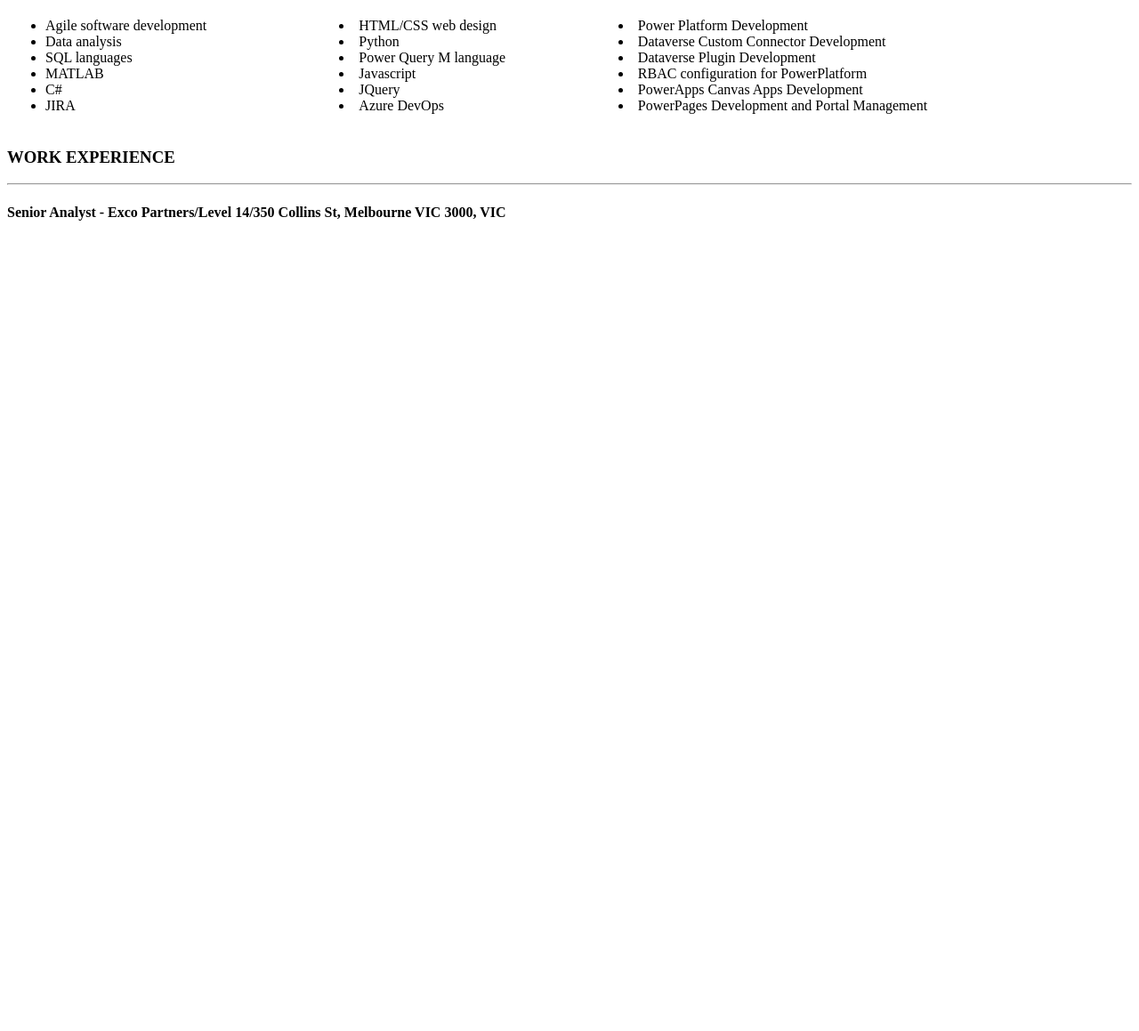
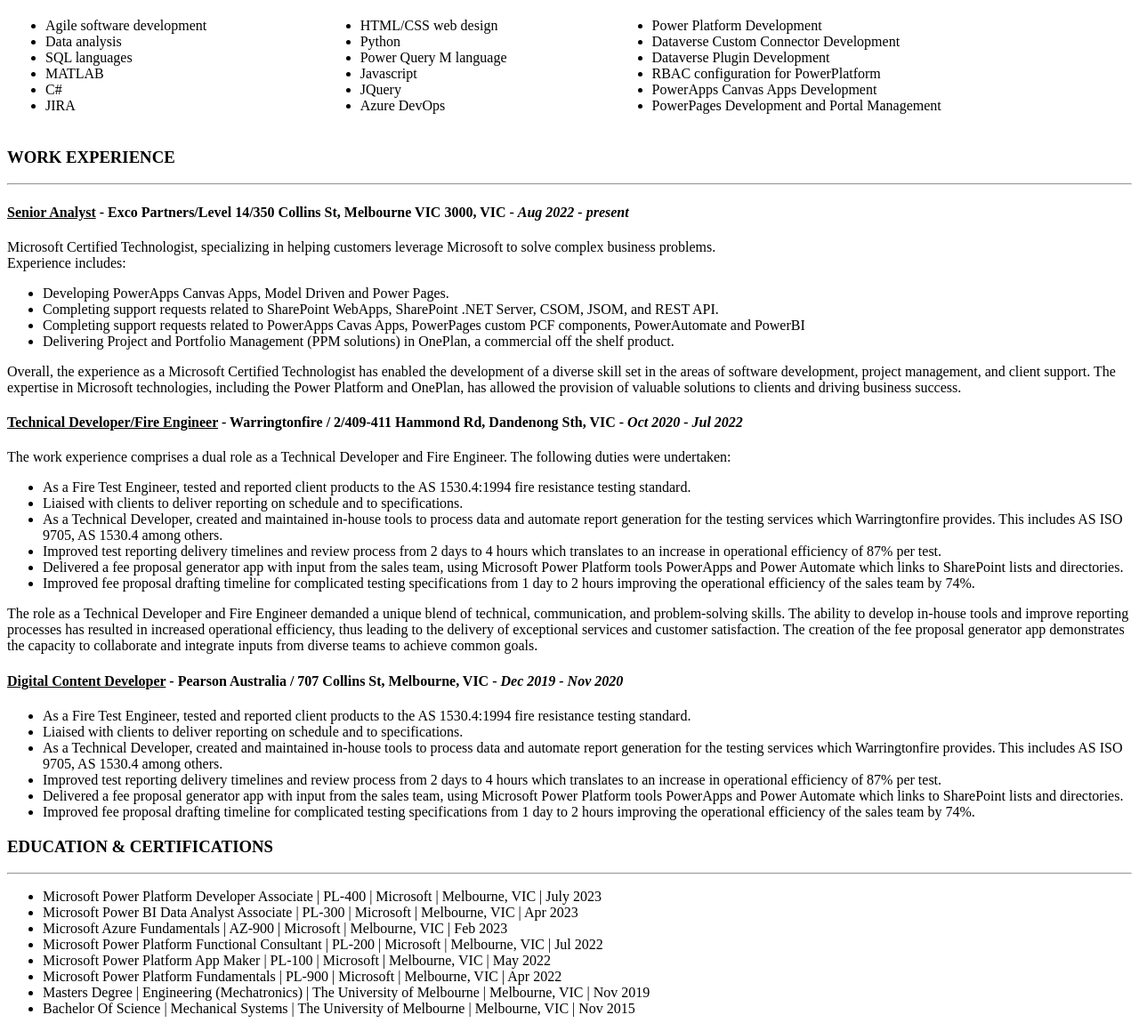
Before and after one commit to tony-dai-meng/capstone-2, a plain HTML site: page index.html in a window 1280 px wide. Shown: the part 344-1503 px from the top of the page at 89% size. Before the commit the page ends 800 px from the top, so only its background shows below. Drawn offline with Linux system fonts and the light colour scheme.

Commit message:
1st draft complete

```diff
--- a/index.html
+++ b/index.html
@@ -42,26 +42,86 @@
                     </ul>
                 </td>
                 <td>
+                    <ul>
                         <li>HTML/CSS web design</li>
                         <li>Python</li>
                         <li>Power Query M language</li>
                         <li>Javascript</li>
                         <li>JQuery</li>
                         <li>Azure DevOps</li>
+                    </ul>
                 </td>
                 <td>
+                    <ul>
                         <li>Power Platform Development</li>
                         <li>Dataverse Custom Connector Development</li>
                         <li>Dataverse Plugin Development</li>
                         <li>RBAC configuration for PowerPlatform</li>
                         <li>PowerApps Canvas Apps Development</li>
                         <li>PowerPages Development and Portal Management</li>
+                    </ul>
                 </td>
             </tr>
         </table>
         <h3>WORK EXPERIENCE</h3>
         <hr />
-        <h4><b>Senior Analyst</b> - Exco Partners/Level 14/350 Collins St, Melbourne VIC 3000, VIC</h4>
+        <h4><u>Senior Analyst</u> - Exco Partners/Level 14/350 Collins St, Melbourne VIC 3000, VIC - <i>Aug 2022 - present</i></h4>
+        <p>
+            Microsoft Certified Technologist, specializing in helping customers leverage Microsoft to solve complex business problems. <br />
+            Experience includes:
+        </p>
+
+        <ul>
+            <li>Developing PowerApps Canvas Apps, Model Driven and Power Pages.</li>
+            <li>Completing support requests related to SharePoint WebApps, SharePoint .NET Server, CSOM, JSOM, and REST API.</li>
+            <li>Completing support requests related to PowerApps Cavas Apps, PowerPages custom PCF components, PowerAutomate and PowerBI</li>
+            <li>Delivering Project and Portfolio Management (PPM solutions) in OnePlan, a commercial off the shelf product.</li>
+        </ul>
+        <p>
+            Overall, the experience as a Microsoft Certified Technologist has enabled the development of a
+            diverse skill set in the areas of software development, project management, and client support.
+            The expertise in Microsoft technologies, including the Power Platform and OnePlan, has allowed the
+            provision of valuable solutions to clients and driving business success.
+        </p>
+        <h4><u>Technical Developer/Fire Engineer</u> - Warringtonfire / 2/409-411 Hammond Rd, Dandenong Sth, VIC - <i>Oct 2020 - Jul 2022</i></h4>
+        <p>
+            The work experience comprises a dual role as a Technical Developer and Fire Engineer. The following duties were undertaken:
+        </p>
+        <ul>
+            <li>As a Fire Test Engineer, tested and reported client products to the AS 1530.4:1994 fire resistance testing standard.</li>
+            <li>Liaised with clients to deliver reporting on schedule and to specifications.</li>
+            <li>As a Technical Developer, created and maintained in-house tools to process data and automate report generation for the testing services which Warringtonfire provides. This includes AS ISO 9705, AS 1530.4 among others.</li>
+            <li>Improved test reporting delivery timelines and review process from 2 days to 4 hours which translates to an increase in operational efficiency of 87% per test.</li>
+            <li>Delivered a fee proposal generator app with input from the sales team, using Microsoft Power Platform tools PowerApps and Power Automate which links to SharePoint lists and directories.</li>
+            <li>Improved fee proposal drafting timeline for complicated testing specifications from 1 day to 2 hours improving the operational efficiency of the sales team by 74%.</li>
+        </ul>
+        <p>
+            The role as a Technical Developer and Fire Engineer demanded a unique blend of technical, communication, and problem-solving skills.
+            The ability to develop in-house tools and improve reporting processes has resulted in increased operational efficiency,
+            thus leading to the delivery of exceptional services and customer satisfaction. The creation of the fee proposal generator app
+            demonstrates the capacity to collaborate and integrate inputs from diverse teams to achieve common goals.
+        </p>
+        <h4><u>Digital Content Developer</u> - Pearson Australia / 707 Collins St, Melbourne, VIC - <i>Dec 2019 - Nov 2020</i></h4>
+        <ul>
+            <li>As a Fire Test Engineer, tested and reported client products to the AS 1530.4:1994 fire resistance testing standard.</li>
+            <li>Liaised with clients to deliver reporting on schedule and to specifications.</li>
+            <li>As a Technical Developer, created and maintained in-house tools to process data and automate report generation for the testing services which Warringtonfire provides. This includes AS ISO 9705, AS 1530.4 among others.</li>
+            <li>Improved test reporting delivery timelines and review process from 2 days to 4 hours which translates to an increase in operational efficiency of 87% per test.</li>
+            <li>Delivered a fee proposal generator app with input from the sales team, using Microsoft Power Platform tools PowerApps and Power Automate which links to SharePoint lists and directories.</li>
+            <li>Improved fee proposal drafting timeline for complicated testing specifications from 1 day to 2 hours improving the operational efficiency of the sales team by 74%.</li>
+        </ul>
+        <h3>EDUCATION & CERTIFICATIONS</h3>
+        <hr />
+        <ul>
+            <li>Microsoft Power Platform Developer Associate | PL-400 | Microsoft | Melbourne, VIC | July 2023</li>
+            <li>Microsoft Power BI Data Analyst Associate | PL-300 | Microsoft | Melbourne, VIC | Apr 2023</li>
+            <li>Microsoft Azure Fundamentals | AZ-900 | Microsoft | Melbourne, VIC | Feb 2023</li>
+            <li>Microsoft Power Platform Functional Consultant | PL-200 | Microsoft | Melbourne, VIC | Jul 2022</li>
+            <li>Microsoft Power Platform App Maker | PL-100 | Microsoft | Melbourne, VIC | May 2022</li>
+            <li>Microsoft Power Platform Fundamentals | PL-900 | Microsoft | Melbourne, VIC | Apr 2022</li>
+            <li>Masters Degree | Engineering (Mechatronics) | The University of Melbourne | Melbourne, VIC | Nov 2019</li>
+            <li>Bachelor Of Science | Mechanical Systems | The University of Melbourne | Melbourne, VIC | Nov 2015</li>
+        </ul>
         <script src="" async defer></script>
     </body>
 </html>
```
Lines whose indentation alone changed are shown as unchanged.
